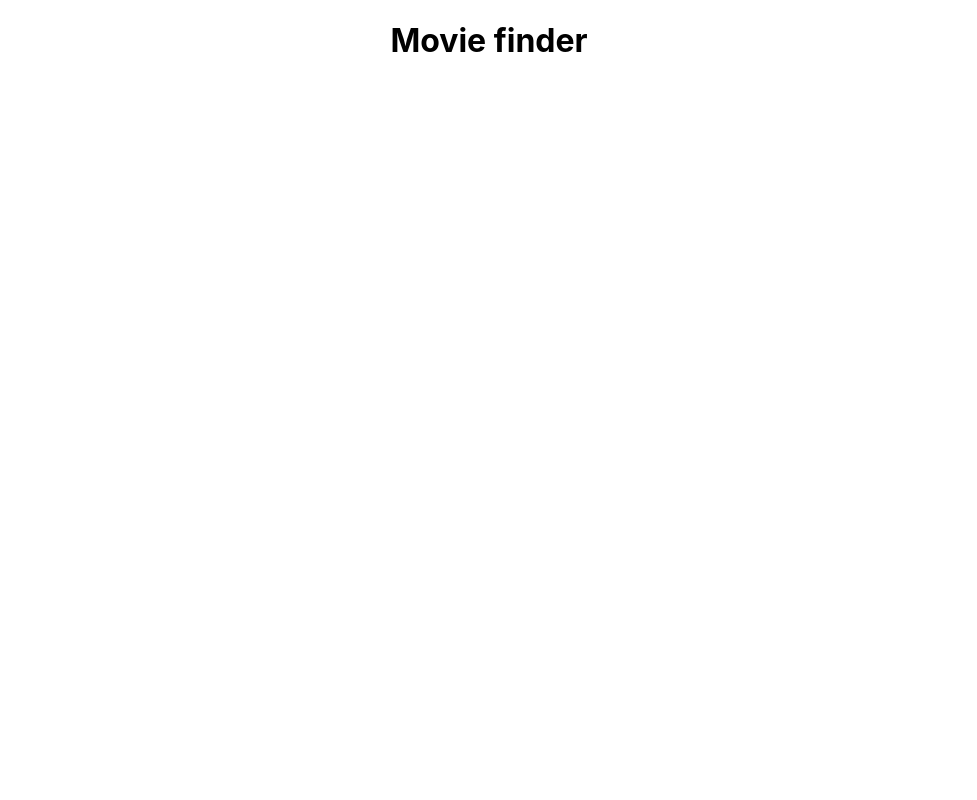
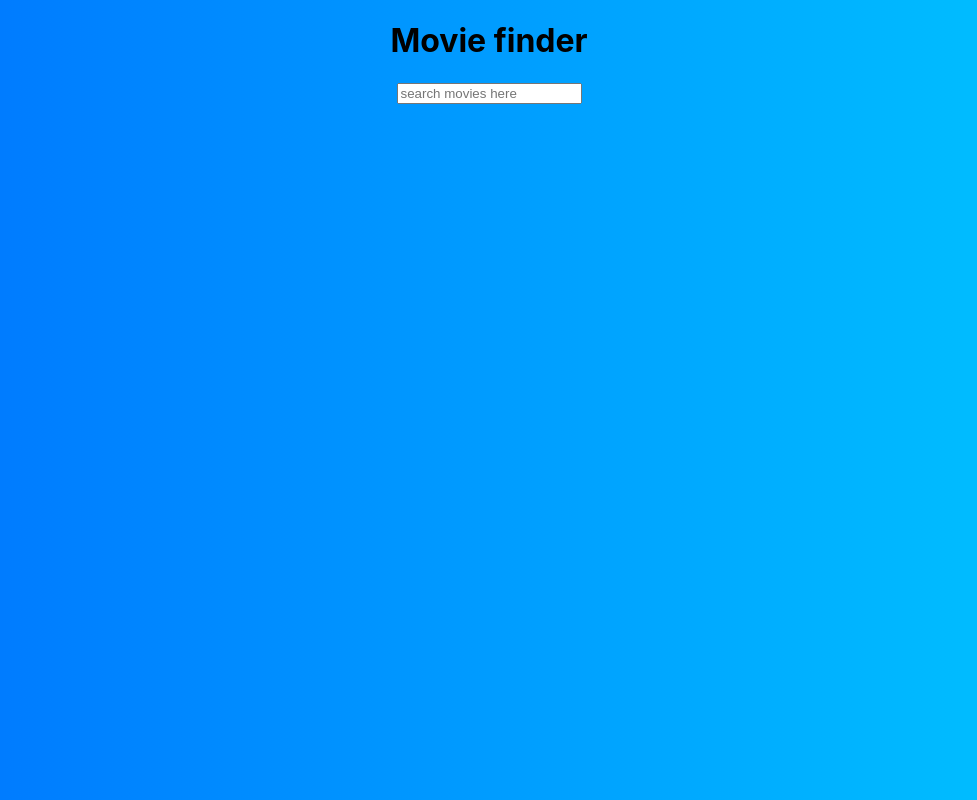
Before and after one commit to Vimalraveendra/MovieFinder-redux-typescript, a React (Create React App) app: page / in a window 1280 px wide. Shown: the whole page, without its empty margins (151-1128 px from the left). Built offline with nearby package versions, Linux system fonts and the light colour scheme.

Commit message:
Created components folder & added SearchBox components to searchmovies,added module dot css styles to App component

```diff
--- /dev/null
+++ b/src/Components/SearchBox/SearchBox.jsx
@@ -0,0 +1,15 @@
+import React from "react";
+
+const SearchBox = ({ searchChange }) => {
+  return (
+    <div>
+      <input
+        type="search"
+        placeholder="search movies here"
+        onChange={(e) => searchChange(e)}
+      />
+    </div>
+  );
+};
+
+export default SearchBox;
--- a/src/Container/App.js
+++ b/src/Container/App.js
@@ -1,10 +1,17 @@
-import React from "react";
-import "./App.css";
+import React, { useState } from "react";
+import styles from "./App.module.css";
+import SearchBox from "../Components/SearchBox/SearchBox";
 
 const App = () => {
+  const [searchField, setSearchField] = useState("");
+  const searchChange = (e) => {
+    setSearchField(e.target.value);
+  };
+
   return (
-    <div className="App">
+    <div className={styles.App}>
       <h1>Movie finder</h1>
+      <SearchBox searchChange={searchChange} />
     </div>
   );
 };
--- a/src/index.css
+++ b/src/index.css
@@ -1,13 +1,25 @@
 body {
   margin: 0;
-  font-family: -apple-system, BlinkMacSystemFont, 'Segoe UI', 'Roboto', 'Oxygen',
-    'Ubuntu', 'Cantarell', 'Fira Sans', 'Droid Sans', 'Helvetica Neue',
+  font-family: -apple-system, BlinkMacSystemFont, "Segoe UI", "Roboto", "Oxygen",
+    "Ubuntu", "Cantarell", "Fira Sans", "Droid Sans", "Helvetica Neue",
     sans-serif;
   -webkit-font-smoothing: antialiased;
   -moz-osx-font-smoothing: grayscale;
+
+  background: #00c6ff; /* fallback for old browsers */
+  background: -webkit-linear-gradient(
+    to right,
+    #0072ff,
+    #00c6ff
+  ); /* Chrome 10-25, Safari 5.1-6 */
+  background: linear-gradient(
+    to right,
+    #0072ff,
+    #00c6ff
+  ); /* W3C, IE 10+/ Edge, Firefox 16+, Chrome 26+, Opera 12+, Safari 7+ */
 }
 
 code {
-  font-family: source-code-pro, Menlo, Monaco, Consolas, 'Courier New',
+  font-family: source-code-pro, Menlo, Monaco, Consolas, "Courier New",
     monospace;
 }
```
Also changed, not shown: src/Container/App.module.css (renamed from src/Container/App.css).
